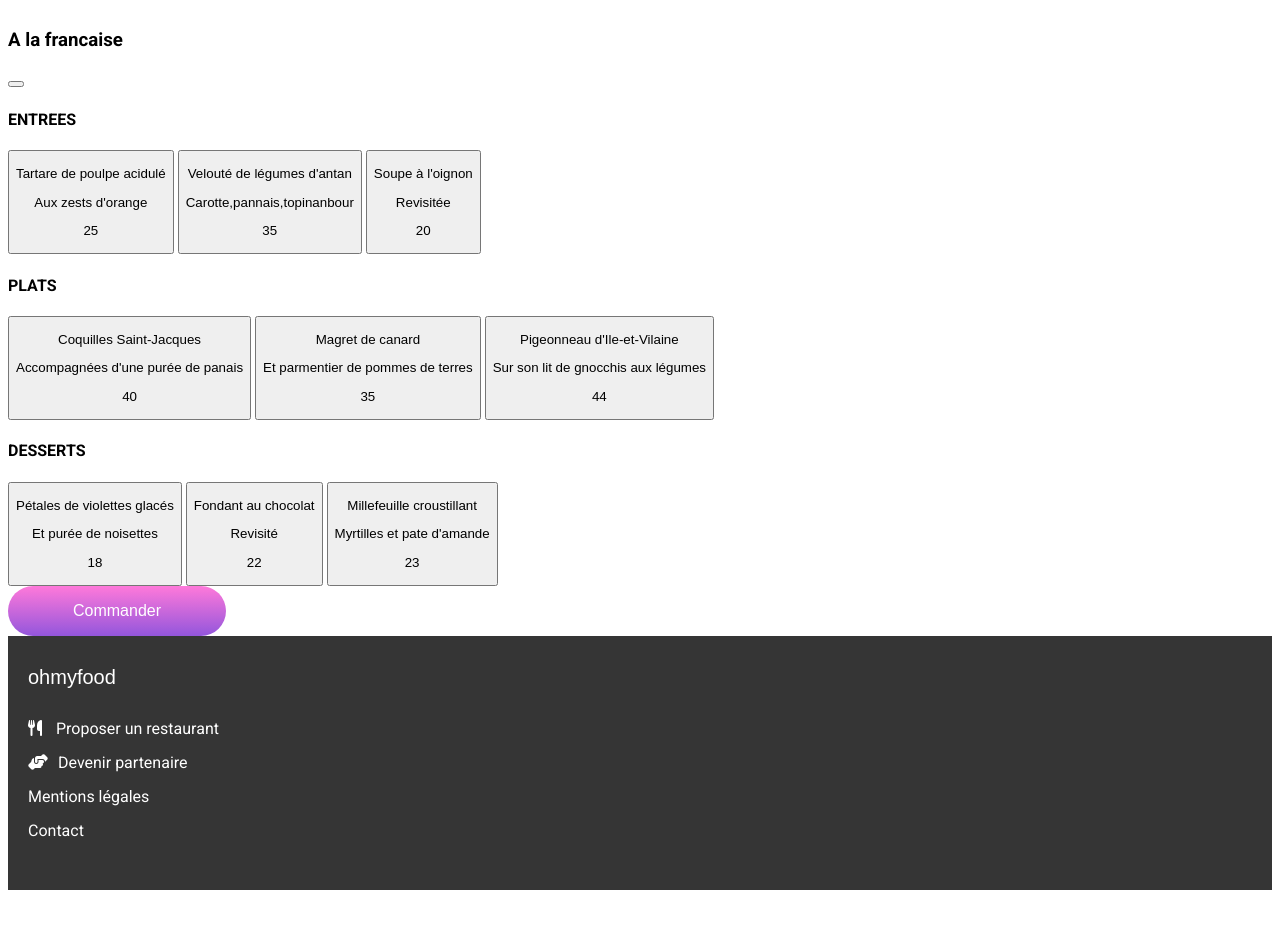
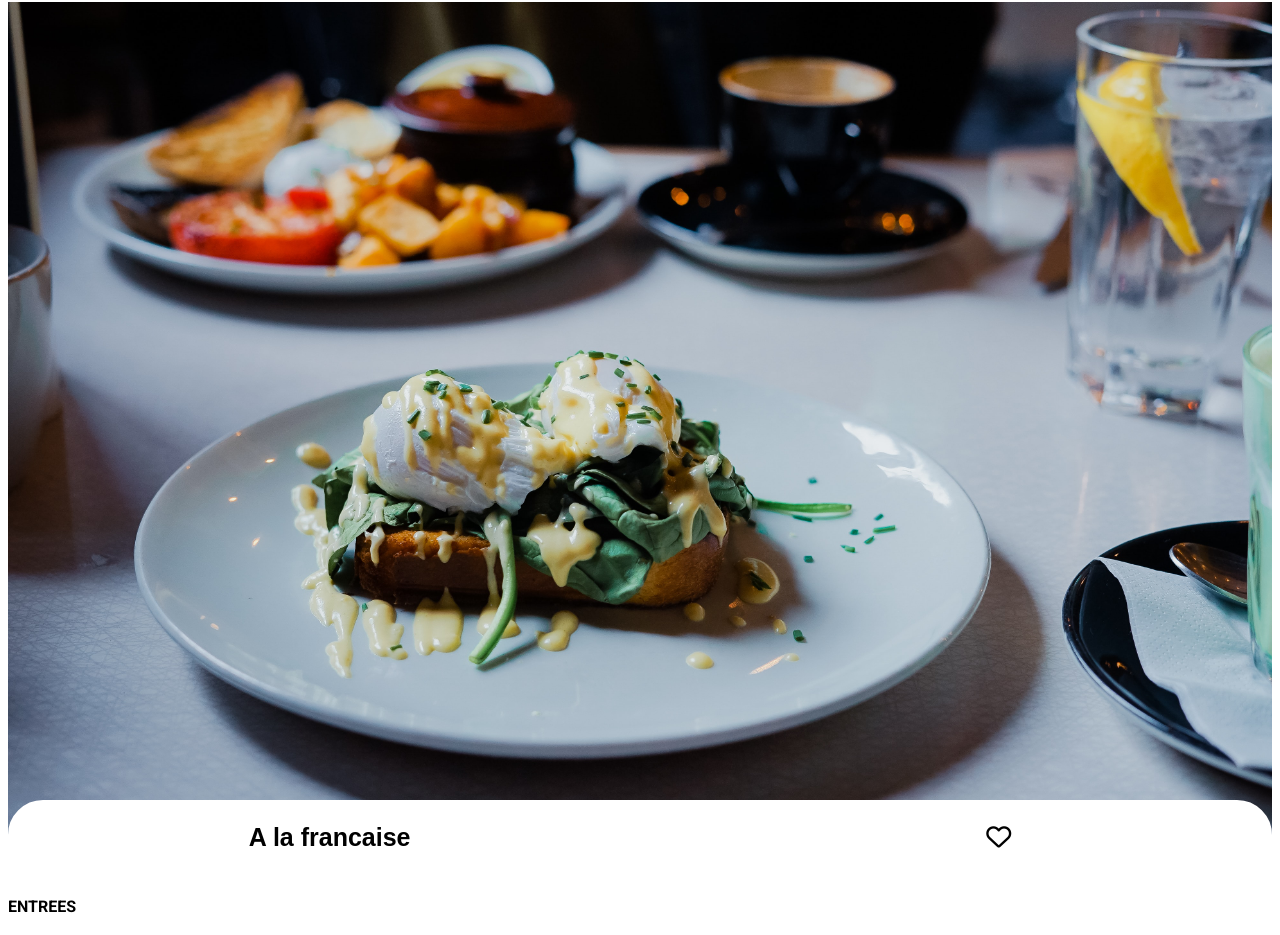
Before and after one commit to AbdelRG/AbdelrahimGourari_3_29102021, a website: page menu-A.html in a window 1280 px wide. Shown: the part 89-1024 px from the top of the page. Before the commit the page ends 995 px from the top, so only its background shows below. Drawn offline with Linux system fonts and the light colour scheme; a web font is replaced by a local one.

Commit message:
menu header & preview

```diff
--- a/menu-A.html
+++ b/menu-A.html
@@ -14,75 +14,84 @@
     <link rel="stylesheet" href="./assets/css/style.css" />
   </head>
 
-  <section>
+  <body>
     <header>
-      <div class="menuHeading">
-        <button class="menuHeading__button"><i></i></button>
-        <img class="menuHeading__logo" src="assets/images/logo/ohmyfood.png" />
+      <a class="menuHeading__link"><i class="fas fa-arrow-left"></i></a>
+      <img class="Ohmyfood__logo" src="assets/images/logo/ohmyfood.png" />
+    </header>
+    <section class="restaurantsAttach">
+      <div class="restaurantPreview">
+        <img
+          class="restaurantPreview__img"
+          src="assets/images/restaurants/toa-heftiba-DQKerTsQwi0-unsplash.jpg"
+        />
+
+        <div class="restaurantPreview__desc">
+          <h1 class="restaurantPreview__title">A la francaise</h1>
+          <i class="far fa-heart"></i>
         </div>
-    </header>
-    <section class ="restaurantsAttach">
-    <div class="restaurantPreview">
-      <img class="restaurantPreview__img" />
-      <h1 class="restaurantPreview__title">A la francaise</h1>
-      <button class="restaurantPreview__heart"><i></i></button>
       </div>
       <div class="dishesList">
         <h4 class="dishesList__title">ENTREES</h4>
-      <button class="dishesList__button">
-        <p class="dishesList__button__title">Tartare de poulpe acidulé</p>
-        <p class="dishesList__button__desc">Aux zests d'orange</p>
-        <p class="dishesList__button__price">25</p>
-      </button>
-      <button class="dishesList__button">
-        <p class="dishesList__button__title">Velouté de légumes d'antan</p>
-        <p class="dishesList__button__desc">Carotte,pannais,topinanbour</p>
-        <p class="dishesList__button__price">35</p>
-      </button>
-      <button class="dishesList__button">
-        <p class="dishesList__button__title">Soupe à l'oignon</p>
-        <p class="dishesList__button__desc">Revisitée</p>
-        <p class="dishesList__button__price">20</p>
-      </button>
+        <div class="dishesList__element">
+          <p class="dishesList__element__title">Tartare de poulpe acidulé</p>
+          <p class="dishesList__element__desc">Aux zests d'orange</p>
+          <p class="dishesList__element__price">25</p>
+        </div>
+        <div class="dishesList__element">
+          <p class="dishesList__element__title">Velouté de légumes d'antan</p>
+          <p class="dishesList__element__desc">Carotte,pannais,topinanbour</p>
+          <p class="dishesList__element__price">35</p>
+        </div>
+        <div class="dishesList__element">
+          <p class="dishesList__element__title">Soupe à l'oignon</p>
+          <p class="dishesList__element__desc">Revisitée</p>
+          <p class="dishesList__element__price">20</p>
+        </div>
       </div>
       <div class="dishesList">
         <h4 class="dishesList__title">PLATS</h4>
-      <button class="dishesList__button">
-        <p class="dishesList__button__title">Coquilles Saint-Jacques</p>
-        <p class="dishesList__button__desc">Accompagnées d'une purée de panais</p>
-        <p class="dishesList__button__price">40</p>
-      </button>
-      <button class="dishesList__button">
-        <p class="dishesList__button__title">Magret de canard</p>
-        <p class="dishesList__button__desc">Et parmentier de pommes de terres</p>
-        <p class="dishesList__button__price">35</p>
-      </button>
-      <button class="dishesList__button">
-        <p class="dishesList__button__title">Pigeonneau d'Ile-et-Vilaine</p>
-        <p class="dishesList__button__desc">Sur son lit de gnocchis aux légumes</p>
-        <p class="dishesList__button__price">44</p>
-      </button>
+        <div class="dishesList__element">
+          <p class="dishesList__element__title">Coquilles Saint-Jacques</p>
+          <p class="dishesList__element__desc">
+            Accompagnées d'une purée de panais
+          </p>
+          <p class="dishesList__element__price">40</p>
+        </div>
+        <div class="dishesList__element">
+          <p class="dishesList__element__title">Magret de canard</p>
+          <p class="dishesList__element__desc">
+            Et parmentier de pommes de terres
+          </p>
+          <p class="dishesList__element__price">35</p>
+        </div>
+        <div class="dishesList__element">
+          <p class="dishesList__element__title">Pigeonneau d'Ile-et-Vilaine</p>
+          <p class="dishesList__element__desc">
+            Sur son lit de gnocchis aux légumes
+          </p>
+          <p class="dishesList__element__price">44</p>
+        </div>
       </div>
       <div class="dishesList">
         <h4 class="dishesList__title">DESSERTS</h4>
-        <button class="dishesList__button">
-          <p class="dishesList__button__title">Pétales de violettes glacés</p>
-          <p class="dishesList__button__desc">Et purée de noisettes</p>
-          <p class="dishesList__button__price">18</p>
-        </button>
-        <button class="dishesList__button">
-          <p class="dishesList__button__title">Fondant au chocolat</p>
-          <p class="dishesList__button__desc">Revisité</p>
-          <p class="dishesList__button__price">22</p>
-        </button>
-        <button class="dishesList__button">
-          <p class="dishesList__button__title">Millefeuille croustillant</p>
-          <p class="dishesList__button__desc">Myrtilles et pate d'amande</p>
-          <p class="dishesList__button__price">23</p>
-        </button>
-
+        <div class="dishesList__element">
+          <p class="dishesList__element__title">Pétales de violettes glacés</p>
+          <p class="dishesList__element__desc">Et purée de noisettes</p>
+          <p class="dishesList__element__price">18</p>
         </div>
-      <button class ="button button-purple"> Commander</button>
+        <div class="dishesList__element">
+          <p class="dishesList__element__title">Fondant au chocolat</p>
+          <p class="dishesList__element__desc">Revisité</p>
+          <p class="dishesList__element__price">22</p>
+        </div>
+        <div class="dishesList__element">
+          <p class="dishesList__element__title">Millefeuille croustillant</p>
+          <p class="dishesList__element__desc">Myrtilles et pate d'amande</p>
+          <p class="dishesList__element__price">23</p>
+        </div>
+      </div>
+      <button class="button button-purple">Commander</button>
     </section>
     <footer>
       <p class="ohmyfood__p">ohmyfood</p>
--- /dev/null
+++ b/sources/sass/composants/_restaurantPreview.scss
@@ -0,0 +1,29 @@
+.restaurantPreview {
+  .restaurantPreview__img {
+    max-width: 100%;
+    height: auto;
+    display: block;
+    margin-top: 15px;
+    position: relative;
+  }
+  .restaurantPreview__desc {
+    border-radius: 35px 35px 0px 0px;
+    margin-top: -45px;
+    border: solid white;
+    position: relative;
+    z-index: auto;
+    background-color: white;
+    display: flex;
+    align-items: center;
+    justify-content: space-around;
+    .fa-heart {
+      margin-right: -30px;
+      font-size: 25px;
+    }
+    .restaurantPreview__title {
+      margin-left: -50px;
+      font-size: 25px;
+      font-family: $shrikhand;
+    }
+  }
+}
--- a/sources/sass/layout/_header.scss
+++ b/sources/sass/layout/_header.scss
@@ -9,4 +9,9 @@ header {
     margin-left: 50%;
     margin-right: 50%;
   }
+  .menuHeading__link {
+    .fa-arrow-left {
+      color: black;
+    }
+  }
 }
--- a/sources/sass/main.scss
+++ b/sources/sass/main.scss
@@ -6,3 +6,4 @@
 @import "./composants/fonctionnementList";
 @import "./composants/restaurantCard";
 @import "./layout/footer";
+@import "./composants/restaurantPreview";
--- a/sources/sass/utils/_variables.scss
+++ b/sources/sass/utils/_variables.scss
@@ -6,6 +6,7 @@ $lightBlack: #353535;
 $iconGrey: #7e7e7e;
 $colour-primary: #9356dc;
 $colour-secondary: #ff79da;
+
 //font
 $roboto: "Roboto", sans-serif;
 $shrikhand: "Shrikhand", sans-serif;
```
Also changed, not shown: assets/css/style.css, 1 other file. Lines whose indentation alone changed are shown as unchanged.
